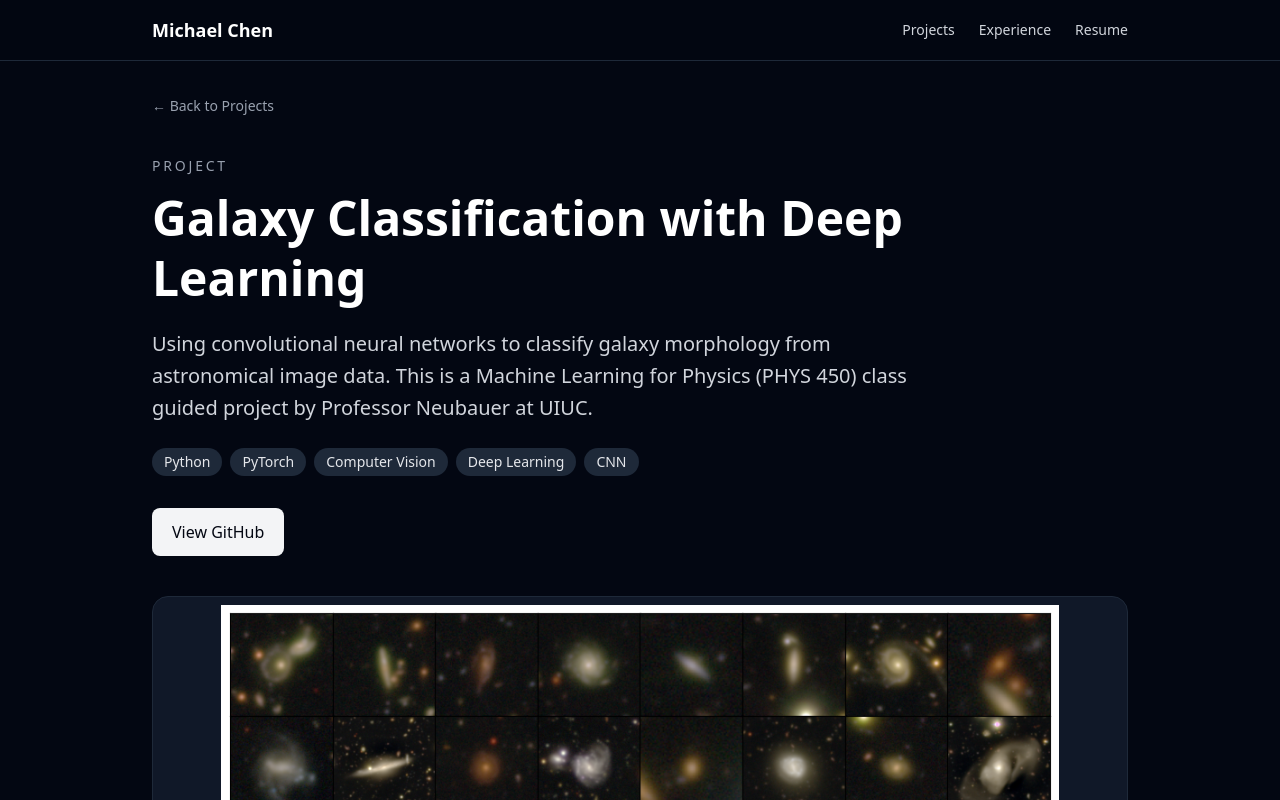
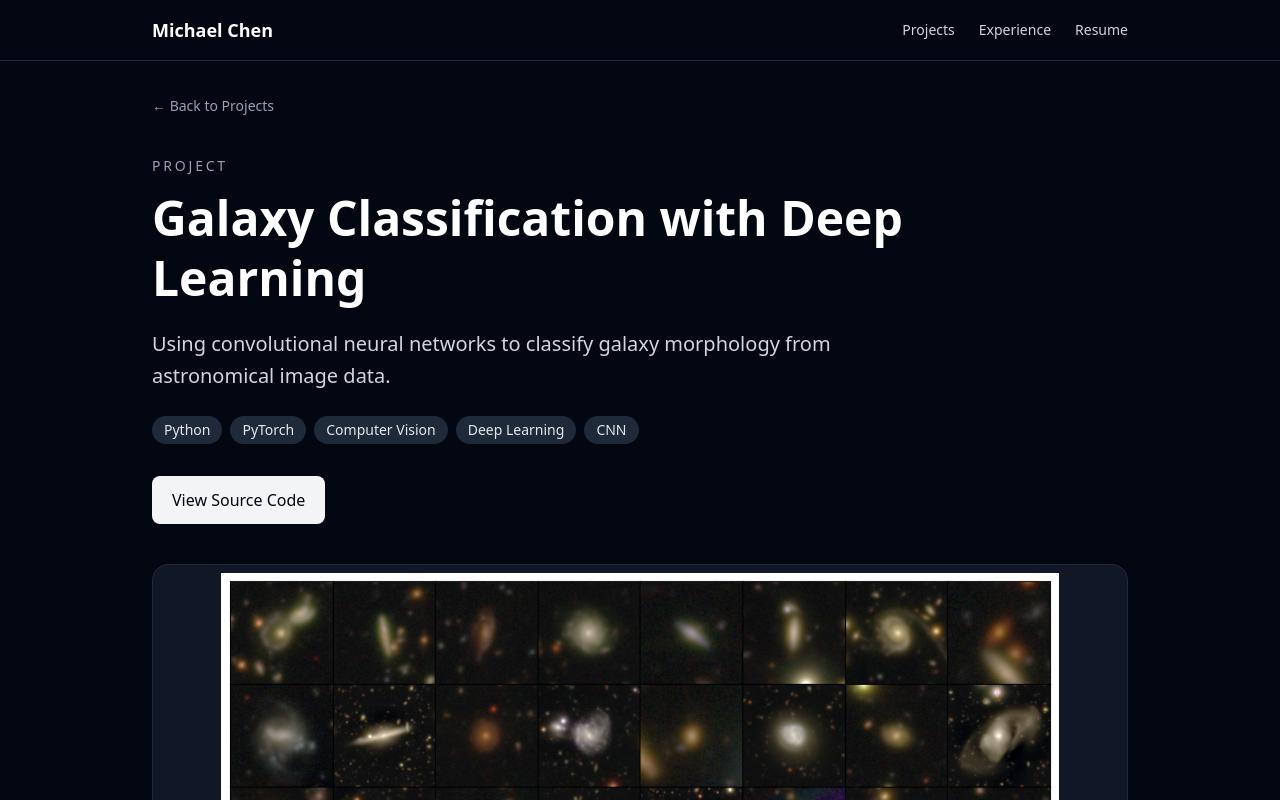
Before and after one commit to Migdf/portfolio, a Next.js app: page /projects/galaxy-zoo in a window 1280 px wide. Shown: the top 800 px of the page. Built offline with nearby package versions, Linux system fonts and the light colour scheme.

Commit message:
Improve project pages

```diff
--- a/src/app/page.tsx
+++ b/src/app/page.tsx
@@ -5,11 +5,7 @@ export default function Home() {
   return (
     <main className="mx-auto max-w-5xl px-6 text-gray-100">
 
-      <section className="mb-10 pt-6">
-
-        <p className="mb-1 pl-1 text-sm uppercase tracking-[0.25em] text-gray-300">
-          Portfolio
-        </p>
+      <section className="mb-10 pt-4">
 
         <h1 className="max-w-3xl text-5xl font-bold leading-tight text-white md:text-6xl">
           Michael Chen
--- a/src/app/projects/galaxy-zoo/page.tsx
+++ b/src/app/projects/galaxy-zoo/page.tsx
@@ -4,7 +4,7 @@ export default function GalaxyZooPage() {
   return (
     <ProjectPage
       title="Galaxy Classification with Deep Learning"
-      subtitle="Using convolutional neural networks to classify galaxy morphology from astronomical image data. This is a Machine Learning for Physics (PHYS 450) class guided project by Professor Neubauer at UIUC."
+      subtitle="Using convolutional neural networks to classify galaxy morphology from astronomical image data."
       image="/images/galaxy-project.png"
 
       technologies={[
@@ -17,7 +17,7 @@ export default function GalaxyZooPage() {
 
       links={[
         {
-          label: "View GitHub",
+          label: "View Source Code",
           href: "https://github.com/Migdf/PHYS-450/blob/main/Project_01_GalaxyZoo.ipynb",
         },
       ]}
--- a/src/app/projects/idx-analytics/page.tsx
+++ b/src/app/projects/idx-analytics/page.tsx
@@ -19,11 +19,11 @@ export default function DataAnalyticsPage() {
 
       links={[
         {
-          label: "View GitHub",
+          label: "View Source Code",
           href: "https://github.com/Migdf/IDX-Exchange-Internship",
         },
         {
-          label: "Market Dashboard",
+          label: "View Dashboard",
           href: "https://public.tableau.com/app/profile/michael.chen7022/viz/MarketAnalysisFull/MarketAnalysis",
         },
       ]}
--- a/src/app/projects/machine-learning/page.tsx
+++ b/src/app/projects/machine-learning/page.tsx
@@ -18,7 +18,7 @@ export default function MachineLearningPage() {
 
       links={[
         {
-          label: "View GitHub",
+          label: "View Source Code",
           href: "https://github.com/Migdf/PHYS-446/blob/main/Machine%20Learning/Machine%20Learning.ipynb",
         },
       ]}
```
